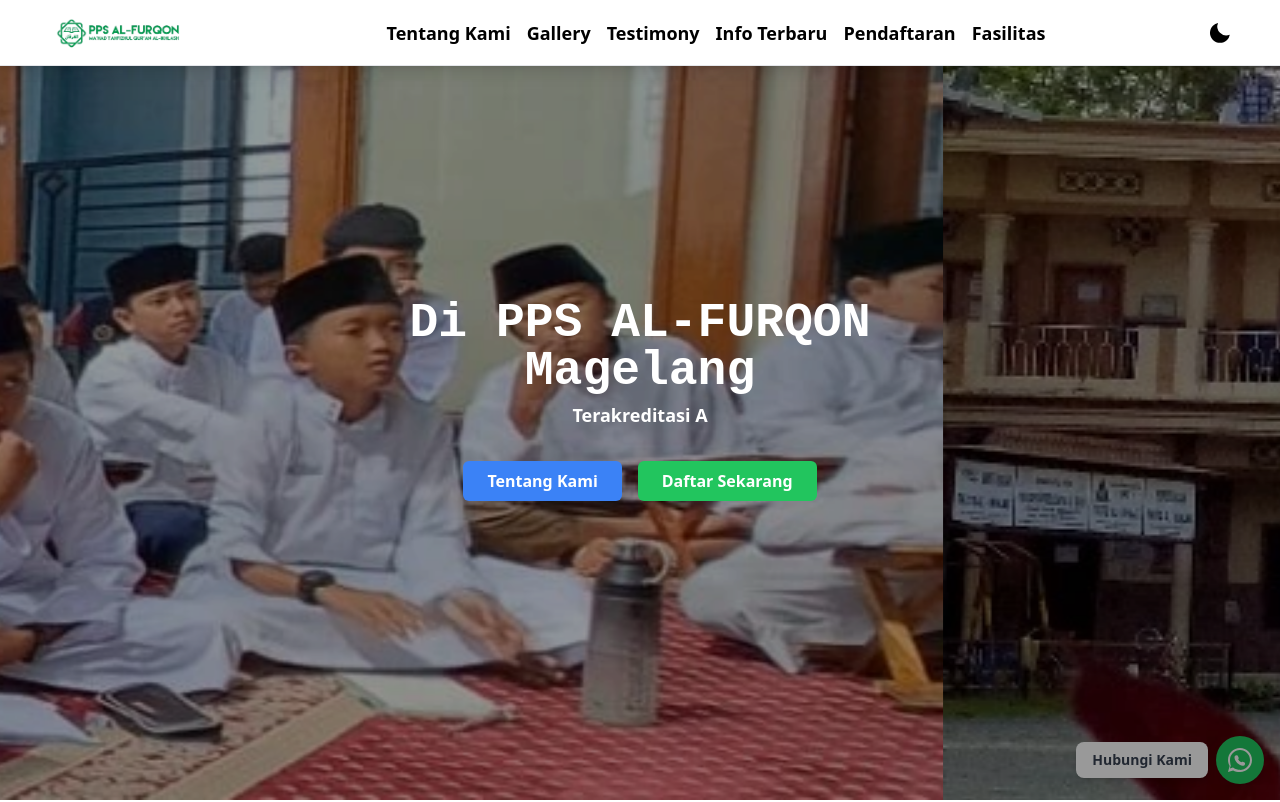
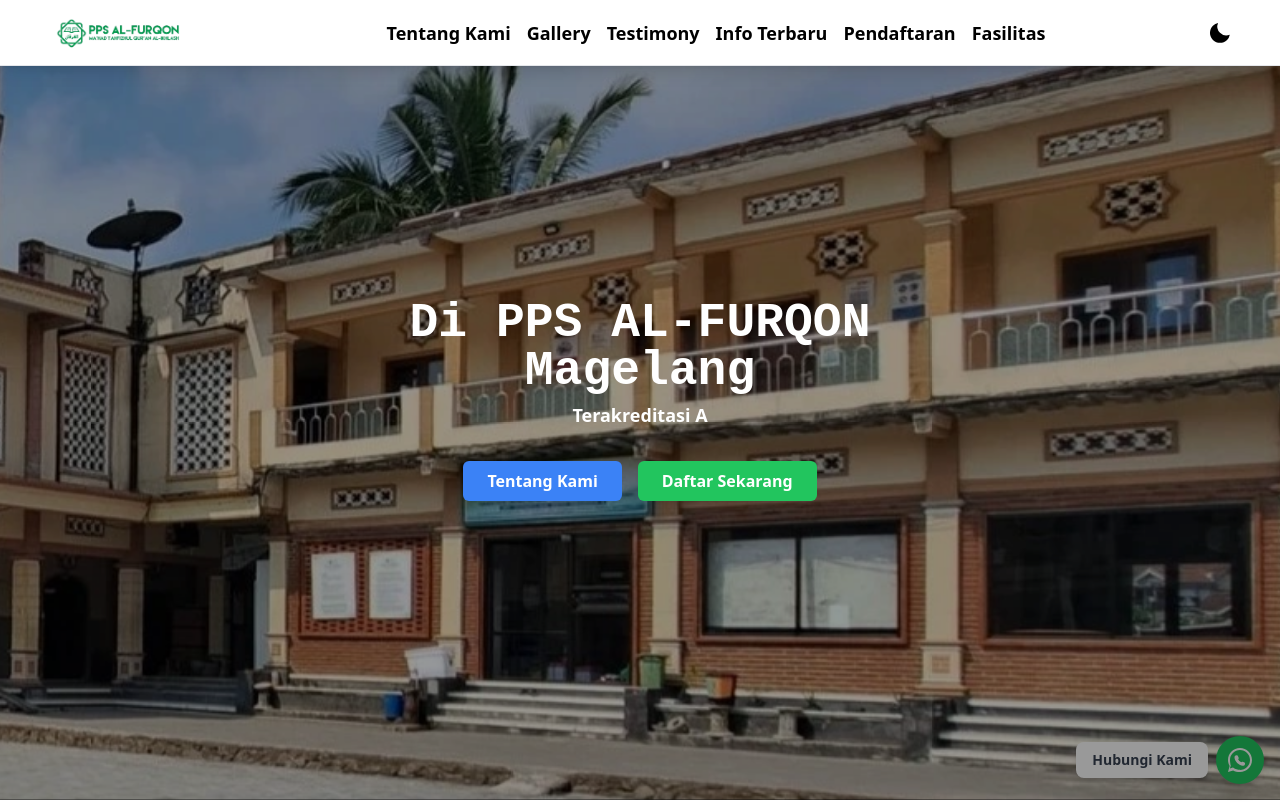
Before and after one commit to anwarchoirawr/pendaftaran-pps, a React (Vite) app: page / in a window 1280 px wide. Shown: the top 802 px of the page. Built offline with nearby package versions, Linux system fonts and the light colour scheme.

Commit message:
merubah gambar hero

```diff
--- a/src/components/Hero.jsx/Hero.jsx
+++ b/src/components/Hero.jsx/Hero.jsx
@@ -1,8 +1,6 @@
 import React, { useEffect, useState } from "react";
 import { useNavigate } from "react-router-dom";
-import heroImage1 from "../../assets/hero/hero-pondok1.webp";
 import heroImage2 from "../../assets/hero/hero-pondok2.webp";
-import heroImage3 from "../../assets/hero/hero-pondok3.webp";
 import "./typing-animation.css";
 
 const Hero = () => {
@@ -77,27 +75,11 @@
     <main className="relative h-screen bg-black">
       {/* Slider Section */}
       <section className="absolute top-0 left-0 w-full h-full overflow-hidden z-0">
-        <div className="hero-slider flex w-[300%] h-full animate-slide">
-          <div className="flex-shrink-0 w-full h-full">
-            <img
-              src={heroImage1}
-              alt="Hero 1"
-              loading="lazy"
-              className="w-full h-full object-cover"
-            />
-          </div>
+        <div className="hero-slider w-[200%] h-full animate-slide">
           <div className="flex-shrink-0 w-full h-full">
             <img
               src={heroImage2}
               alt="Hero 2"
-              loading="lazy"
-              className="w-full h-full object-cover"
-            />
-          </div>
-          <div className="flex-shrink-0 w-full h-full">
-            <img
-              src={heroImage3}
-              alt="Hero 3"
               loading="lazy"
               className="w-full h-full object-cover"
             />
@@ -155,15 +137,15 @@
           0% {
             transform: translateX(0);
           }
-          60% {
-            transform: translateX(-100%);
+          50% {
+            transform: translateX(-50%);
           }
           100% {
-            transform: translateX(-100%);
+            transform: translateX(0);
           }
         }
         .animate-slide {
-          animation: slide 24s infinite;
+          animation: slide 12s infinite;
         }
         @media (max-width: 640px) {
           .text-5xl {
```
Also changed, not shown: src/assets/hero/hero-pondok2.webp.
